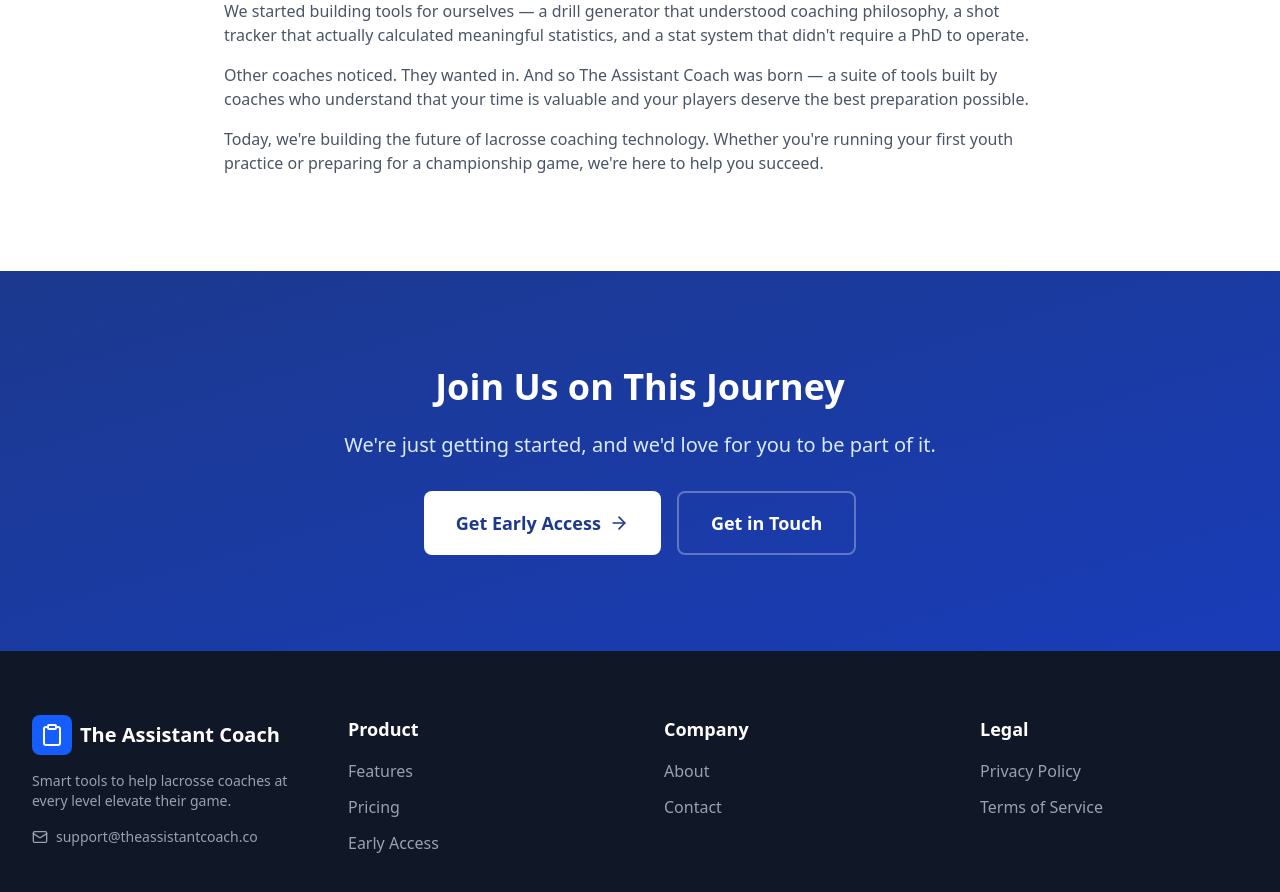
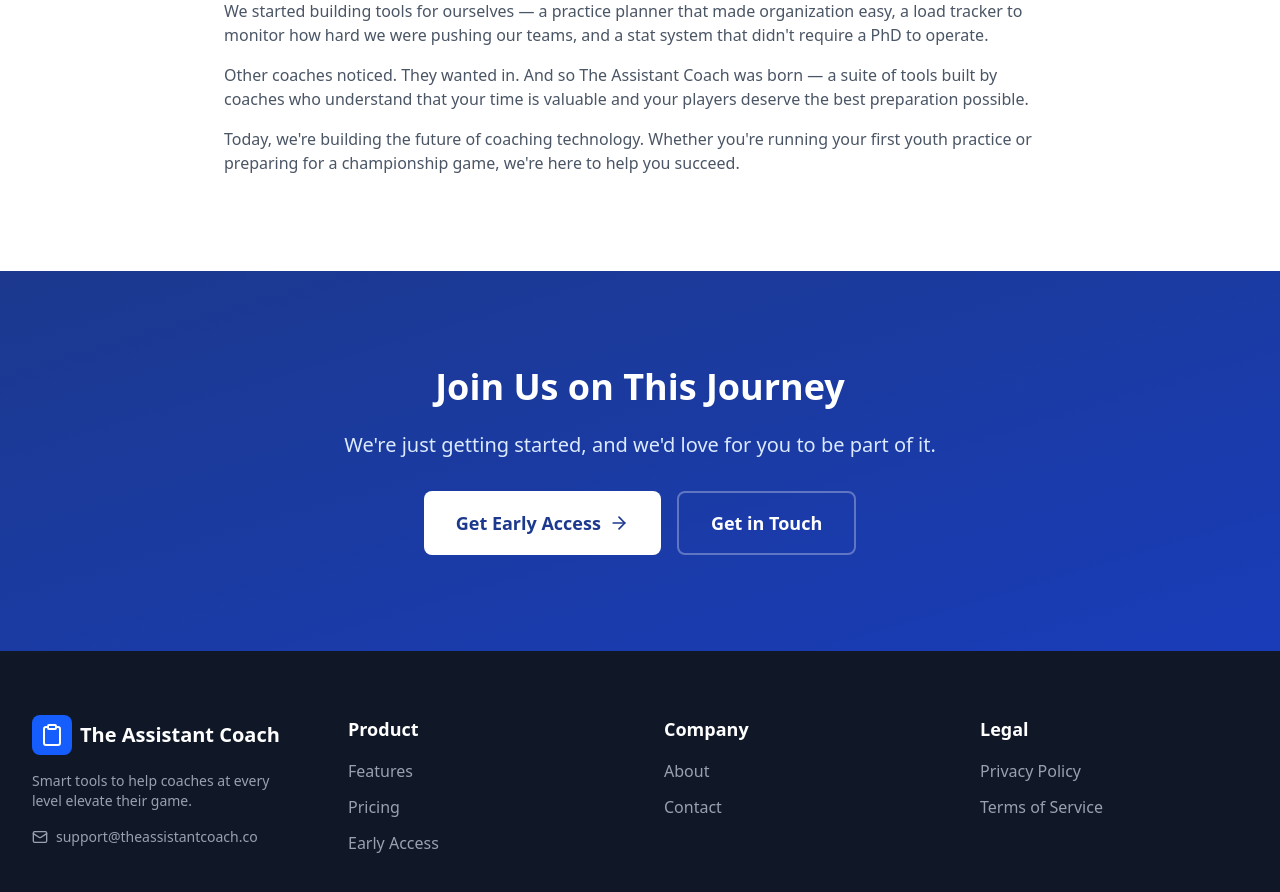
Before and after one commit to andrewshay0245/the-assistant-coach, a Next.js app: page /about in a window 1280 px wide. Shown: the part 1900-2792 px from the top of the page. Built offline with nearby package versions, Linux system fonts and the light colour scheme.

Commit message:
Remove lacrosse-specific language, replace Drill Generator with Load Tracker, make site multi-sport

```diff
--- a/src/app/about/page.tsx
+++ b/src/app/about/page.tsx
@@ -47,7 +47,7 @@ export default function AboutPage() {
               Our Mission
             </h2>
             <p className="text-xl text-gray-600 leading-relaxed">
-              Coaching lacrosse is rewarding, but it&apos;s also demanding. Between practice
+              Coaching is rewarding, but it&apos;s also demanding. Between practice
               planning, game prep, stat tracking, and player development, coaches spend
               countless hours on administrative tasks.
             </p>
@@ -103,9 +103,9 @@ export default function AboutPage() {
               remembered everything.
             </p>
             <p className="mt-4">
-              We started building tools for ourselves — a drill generator that understood
-              coaching philosophy, a shot tracker that actually calculated meaningful
-              statistics, and a stat system that didn&apos;t require a PhD to operate.
+              We started building tools for ourselves — a practice planner that made
+              organization easy, a load tracker to monitor how hard we were pushing our teams,
+              and a stat system that didn&apos;t require a PhD to operate.
             </p>
             <p className="mt-4">
               Other coaches noticed. They wanted in. And so The Assistant Coach was born —
@@ -113,7 +113,7 @@ export default function AboutPage() {
               and your players deserve the best preparation possible.
             </p>
             <p className="mt-4">
-              Today, we&apos;re building the future of lacrosse coaching technology. Whether
+              Today, we&apos;re building the future of coaching technology. Whether
               you&apos;re running your first youth practice or preparing for a championship
               game, we&apos;re here to help you succeed.
             </p>
--- a/src/app/features/page.tsx
+++ b/src/app/features/page.tsx
@@ -23,8 +23,8 @@ const products = [
     color: 'blue',
     features: [
       {
-        title: 'Drill Generator',
-        description: 'Get randomized drills based on field size, player count, and coaching constraints.',
+        title: 'Load Tracker',
+        description: 'Monitor how hard you\'re pushing your team. Track intensity across practices to prevent burnout and optimize performance.',
         icon: Sparkles,
       },
       {
@@ -78,7 +78,7 @@ const products = [
     id: 'gamestat',
     name: 'GameStat',
     tagline: 'Complete Practice & Game Statistics',
-    description: 'Comprehensive real-time stat tracking for practice and games. From face-offs to clears, ground balls to turnovers — capture every stat that matters.',
+    description: 'Comprehensive real-time stat tracking for practice and games. Track every stat that matters with an intuitive, easy-to-use interface designed for live games.',
     icon: BarChart3,
     color: 'amber',
     features: [
--- a/src/app/layout.tsx
+++ b/src/app/layout.tsx
@@ -17,7 +17,7 @@ const geistMono = Geist_Mono({
 export const metadata: Metadata = {
   title: "The Assistant Coach | Coaching Tools for Every Sport",
   description: "Practice planning, shot tracking, and game statistics. Tools designed by coaches, for coaches at every level.",
-  keywords: ["coaching", "practice planner", "shot tracker", "game stats", "sports analytics", "football", "lacrosse"],
+  keywords: ["coaching", "practice planner", "shot tracker", "game stats", "sports analytics", "football", "basketball", "soccer", "volleyball"],
 };
 
 export default function RootLayout({
--- a/src/app/page.tsx
+++ b/src/app/page.tsx
@@ -30,7 +30,7 @@ const products = [
   },
   {
     name: 'Practice Planner',
-    description: 'Plan and organize lacrosse practices with ease. Build practice schedules and keep your team on track.',
+    description: 'Plan and organize practices with ease. Build practice schedules and keep your team on track.',
     icon: Clipboard,
     color: 'bg-blue-600',
     features: ['Practice scheduling', 'Drill organization', 'Print-ready plans'],
@@ -39,7 +39,7 @@ const products = [
   },
   {
     name: 'GameStat',
-    description: 'Comprehensive statistics for practice and games. Track everything from ground balls to turnovers with easy-to-use interfaces.',
+    description: 'Comprehensive statistics for practice and games. Track every stat that matters for your sport with easy-to-use interfaces.',
     icon: BarChart3,
     color: 'bg-amber-600',
     features: ['Live tracking', 'Team comparisons', 'PDF reports'],
@@ -108,7 +108,7 @@ export default function Home() {
           <div className="text-center max-w-4xl mx-auto">
             <div className="inline-flex items-center gap-2 bg-white/10 px-4 py-2 rounded-full text-sm font-medium mb-6">
               <Sparkles className="w-4 h-4" />
-              Lacrosse Coaching Tools
+              Coaching Tools for Every Sport
             </div>
             <h1 className="text-4xl md:text-6xl font-bold mb-6 leading-tight">
               Your{' '}
--- a/src/components/footer.tsx
+++ b/src/components/footer.tsx
@@ -31,7 +31,7 @@ export function Footer() {
               <span className="font-bold text-xl">The Assistant Coach</span>
             </Link>
             <p className="text-gray-400 text-sm mb-4">
-              Smart tools to help lacrosse coaches at every level elevate their game.
+              Smart tools to help coaches at every level elevate their game.
             </p>
             <div className="flex items-center gap-2 text-gray-400 text-sm">
               <Mail className="w-4 h-4" />
```
